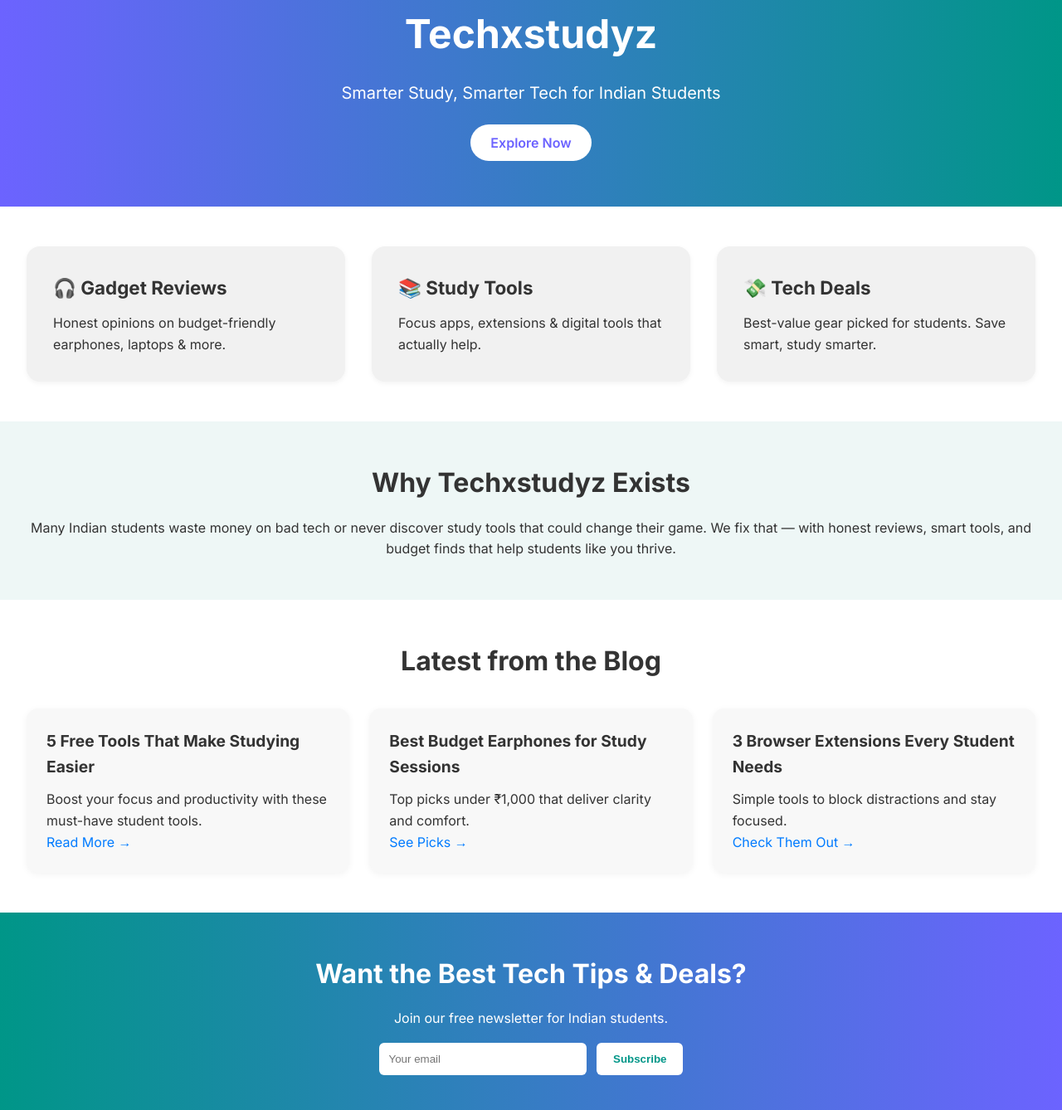
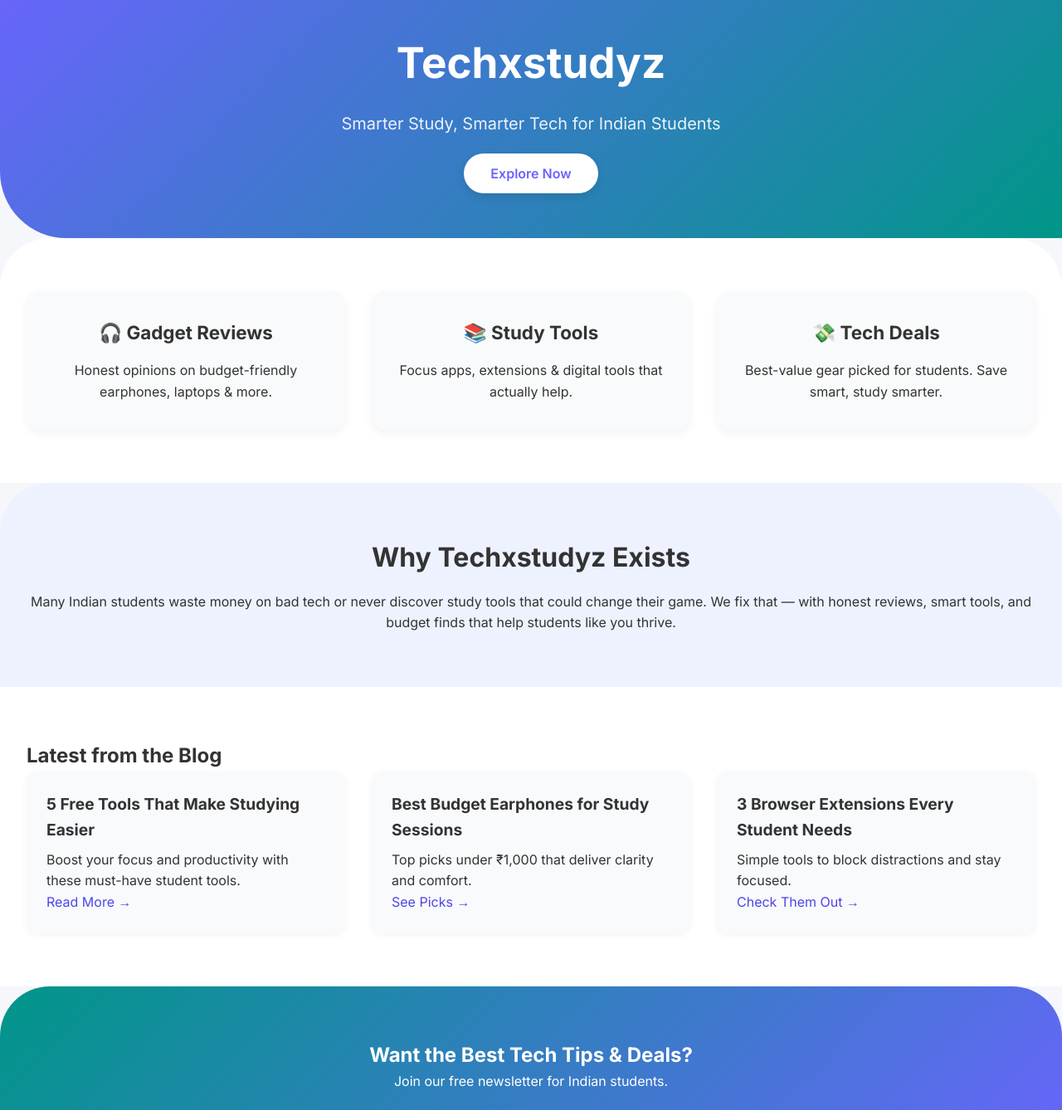
Before and after one commit to techxstudyz/techxstudyz, a plain HTML site: page index.html in a window 1280 px wide. Shown: the part 61-1399 px from the top of the page at 83% size. Drawn offline with Linux system fonts and the light colour scheme.

Commit message:
commit styles

```diff
--- a/styles.css
+++ b/styles.css
@@ -1,5 +1,5 @@
-/* === Fonts === */
-@import url('https://fonts.googleapis.com/css2?family=Inter:wght@400;600;700&family=Roboto&display=swap');
+/* === Google Fonts === */
+@import url('https://fonts.googleapis.com/css2?family=Inter:wght@400;600;700&display=swap');
 
 * {
   margin: 0;
@@ -8,88 +8,106 @@
 }
 
 body {
-  font-family: 'Inter', 'Roboto', sans-serif;
+  font-family: 'Inter', sans-serif;
+  background-color: #f5f7fa;
+  color: #333;
   line-height: 1.6;
-  color: #333;
-  background-color: #f9f9f9;
-  padding: 0;
-  margin: 0;
 }
 
 a {
   text-decoration: none;
-  color: #007BFF;
-  transition: 0.2s ease-in-out;
+  color: #4f46e5;
+  transition: 0.3s;
+}
+a:hover {
+  color: #1e40af;
 }
 
-a:hover {
-  color: #0056b3;
+/* === Layout Container === */
+.container {
+  max-width: 1200px;
+  margin: auto;
+  padding: 0 1rem;
 }
 
 /* === Hero Section === */
 .hero {
-  background: linear-gradient(to right, #6C63FF, #009688);
+  background: linear-gradient(135deg, #6C63FF 0%, #009688 100%);
   color: white;
   text-align: center;
-  padding: 4rem 1rem;
+  padding: 6rem 1rem 4rem;
+  position: relative;
+  border-bottom-left-radius: 80px;
 }
 
 .hero h1 {
-  font-size: 3rem;
+  font-size: 3.2rem;
+  font-weight: 700;
   margin-bottom: 1rem;
 }
 
 .hero p {
   font-size: 1.25rem;
   margin-bottom: 2rem;
+  opacity: 0.9;
 }
 
 .cta-button {
   background: white;
   color: #6C63FF;
-  padding: 0.75rem 1.5rem;
-  border-radius: 30px;
+  padding: 0.85rem 2rem;
   font-weight: 600;
-  transition: 0.3s ease;
+  border-radius: 50px;
+  box-shadow: 0 4px 12px rgba(0,0,0,0.1);
+  transition: all 0.3s ease;
+}
+.cta-button:hover {
+  background: #f0f0f0;
+  color: #009688;
 }
 
-.cta-button:hover {
-  background: #e0e0e0;
-  color: #009688;
+/* === Section Titles === */
+.section-title {
+  text-align: center;
+  font-size: 2rem;
+  margin-bottom: 2.5rem;
+  font-weight: 600;
+  color: #1e293b;
 }
 
 /* === Highlights Section === */
 .highlights {
   display: grid;
-  grid-template-columns: repeat(auto-fit, minmax(250px, 1fr));
+  grid-template-columns: repeat(auto-fit, minmax(280px, 1fr));
   gap: 2rem;
-  padding: 3rem 2rem;
+  padding: 4rem 2rem;
   background-color: #fff;
+  border-radius: 60px 60px 0 0;
 }
 
 .feature-card {
-  background: #f1f1f1;
+  background: #f9fafb;
   padding: 2rem;
   border-radius: 16px;
-  box-shadow: 0 2px 6px rgba(0,0,0,0.05);
+  box-shadow: 0 4px 12px rgba(0,0,0,0.05);
   transition: 0.3s ease;
+  text-align: center;
 }
-
 .feature-card:hover {
   transform: translateY(-5px);
-  box-shadow: 0 8px 16px rgba(0,0,0,0.1);
+  box-shadow: 0 8px 20px rgba(0,0,0,0.1);
 }
-
 .feature-card h2 {
   font-size: 1.4rem;
-  margin-bottom: 0.75rem;
+  margin-bottom: 1rem;
 }
 
 /* === Why It Matters === */
 .why-it-matters {
-  background-color: #eef7f6;
-  padding: 3rem 2rem;
+  background-color: #eef2ff;
+  padding: 4rem 2rem;
   text-align: center;
+  border-radius: 60px 60px 0 0;
 }
 
 .why-it-matters h2 {
@@ -97,108 +115,91 @@ a:hover {
   margin-bottom: 1rem;
 }
 
-/* === Blog Preview === */
+/* === Blog Section === */
 .latest {
-  padding: 3rem 2rem;
-  background-color: #fff;
-}
-
-.latest h2 {
-  text-align: center;
-  font-size: 2rem;
-  margin-bottom: 2rem;
+  background: white;
+  padding: 4rem 2rem;
 }
 
 .post-grid {
   display: grid;
-  grid-template-columns: repeat(auto-fit, minmax(260px, 1fr));
-  gap: 1.5rem;
+  grid-template-columns: repeat(auto-fit, minmax(280px, 1fr));
+  gap: 2rem;
 }
 
 .post-card {
-  background: #f8f8f8;
+  background: #f8fafc;
   padding: 1.5rem;
   border-radius: 14px;
   box-shadow: 0 2px 8px rgba(0,0,0,0.05);
   transition: all 0.2s ease-in-out;
 }
-
 .post-card:hover {
   box-shadow: 0 4px 12px rgba(0,0,0,0.1);
   transform: translateY(-4px);
 }
-
 .post-card h3 {
   font-size: 1.2rem;
-  margin-bottom: 0.75rem;
+  margin-bottom: 0.5rem;
 }
 
-/* === Newsletter Section === */
+/* === Newsletter === */
 .newsletter {
-  background: linear-gradient(to right, #009688, #6C63FF);
+  background: linear-gradient(135deg, #009688, #6C63FF);
   color: white;
   text-align: center;
-  padding: 3rem 2rem;
-}
-
-.newsletter h2 {
-  font-size: 2rem;
-  margin-bottom: 1rem;
+  padding: 4rem 2rem;
+  border-radius: 60px 60px 0 0;
 }
 
 .newsletter form {
-  margin-top: 1rem;
+  margin-top: 1.5rem;
 }
 
 .newsletter input[type="email"] {
-  padding: 0.75rem;
-  border-radius: 6px;
+  padding: 0.85rem;
+  border-radius: 8px;
   border: none;
-  width: 250px;
+  width: 300px;
   max-width: 80%;
   margin-right: 0.5rem;
 }
 
 .newsletter button {
-  padding: 0.75rem 1.25rem;
-  background-color: #fff;
+  padding: 0.85rem 1.5rem;
+  background-color: white;
   color: #009688;
   border: none;
-  border-radius: 6px;
+  border-radius: 8px;
+  font-weight: 600;
   cursor: pointer;
-  font-weight: 600;
-  transition: 0.3s ease;
+  transition: 0.3s;
 }
-
 .newsletter button:hover {
-  background-color: #e0e0e0;
+  background-color: #f0f0f0;
 }
 
 /* === Footer === */
 footer {
   text-align: center;
   padding: 2rem 1rem;
-  background-color: #f1f1f1;
+  background-color: #f1f5f9;
+  font-size: 0.9rem;
   color: #555;
-  font-size: 0.9rem;
+  border-top: 1px solid #e2e8f0;
 }
 
 /* === Responsive === */
-@media (max-width: 600px) {
+@media (max-width: 768px) {
   .hero h1 {
-    font-size: 2rem;
+    font-size: 2.2rem;
   }
-
   .cta-button {
-    padding: 0.6rem 1rem;
+    padding: 0.7rem 1.5rem;
   }
-
-  .newsletter input[type="email"] {
-    width: 100%;
-    margin-bottom: 1rem;
-  }
-
+  .newsletter input,
   .newsletter button {
     width: 100%;
+    margin: 0.25rem 0;
   }
 }
```
